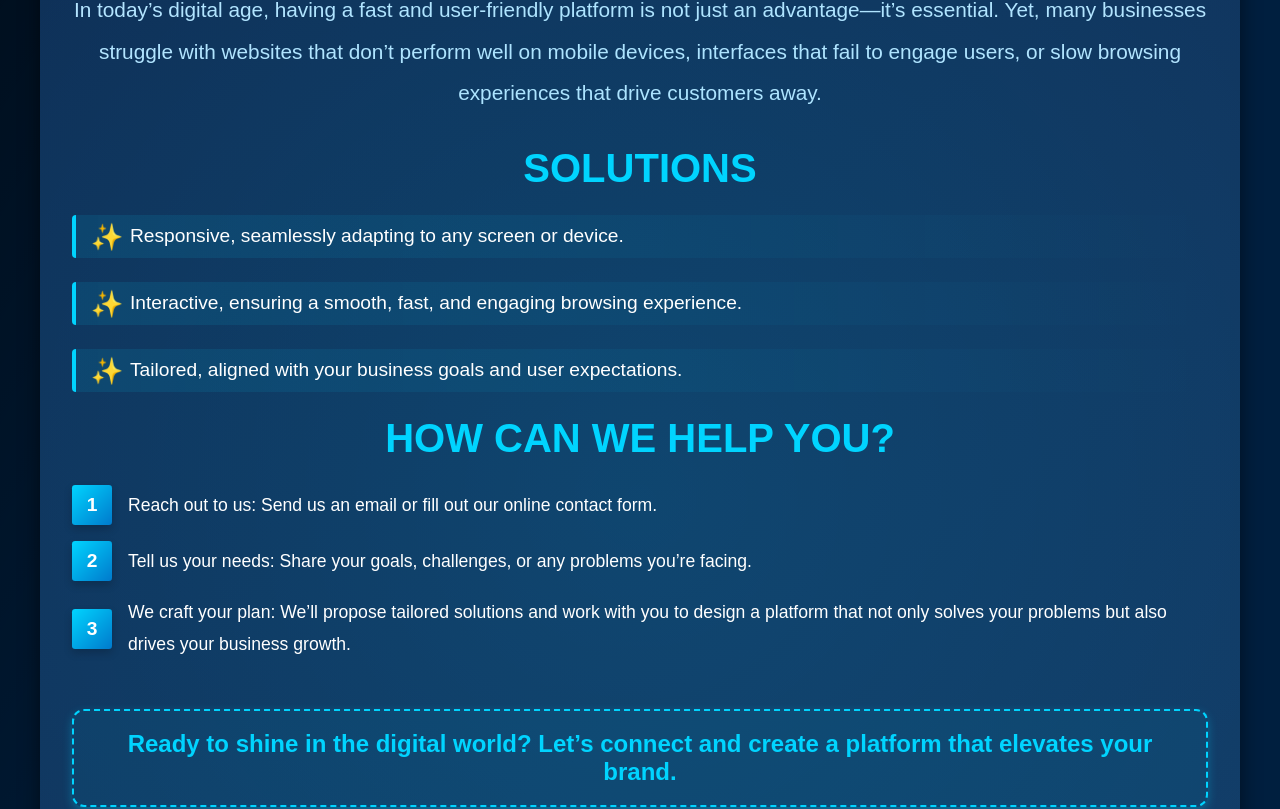
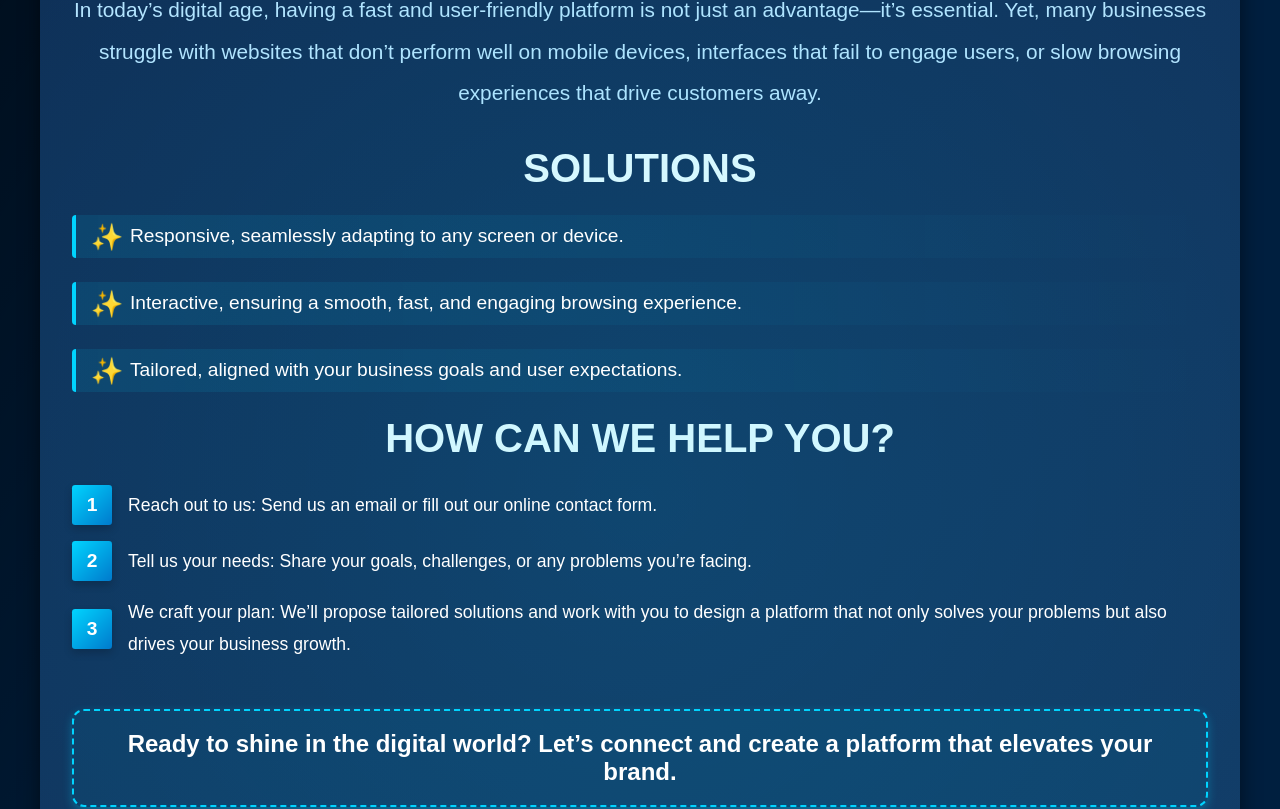
Before and after one commit to sanchezcande/OGH, a Next.js app: page /services/front-end in a window 1280 px wide. Shown: the part 311-1120 px from the top of the page. Built offline with nearby package versions, Linux system fonts and the light colour scheme.

Commit message:
frontend final touches

```diff
--- a/pages/services/front-end.jsx
+++ b/pages/services/front-end.jsx
@@ -61,7 +61,9 @@ const FrontEnd = () => {
         </NumberedList>
 
         <HighlightText>
+          <span>
           {t("frontend.callToAction")}
+          </span>
         </HighlightText>
         <ServicesCallToAction />
       </ServiceContainer>
--- a/src/styles/pagesStyles/servicesStyles/Frontend.styles.js
+++ b/src/styles/pagesStyles/servicesStyles/Frontend.styles.js
@@ -44,10 +44,12 @@ export const ServiceTitle = styled.h2`
   font-weight: 800;
   margin-bottom: 1.5rem;
   text-align: center;
-  color: #00d4ff;
+  color: white;
+
   text-transform: uppercase;
  &.animated {
     font-size: 2.5rem;
+    color: white;
   }
 `;
 
@@ -110,12 +112,22 @@ export const HighlightText = styled.div`
   margin: 3rem 0;
   font-size: 1.5rem;
   font-weight: 700;
-  color: #00d4ff;
+  color: white;
   border: 2px dashed #00d4ff;
   padding: 1.2rem;
   border-radius: 12px;
   background: rgba(0, 212, 255, 0.05);
   box-shadow: 0 4px 10px rgba(0, 212, 255, 0.3);
+
+  span {
+    display: inline-block;
+    position: relative;
+    z-index: 1;
+    transition: all 0.3s ease;
+    }
+    span:hover {
+        transform: scale(1.02);
+    }
 
   @keyframes dashedGlow {
     0% {
@@ -133,7 +145,7 @@ export const HighlightText = styled.div`
 export const Divider = styled.hr`
   border: none;
   height: 3px;
-  background: linear-gradient(90deg, #00d4ff, #00ffff);
+  background: white;
   margin: 2rem auto;
   width: 60%;
   animation: slideInDivider 1s ease-out forwards;
```
